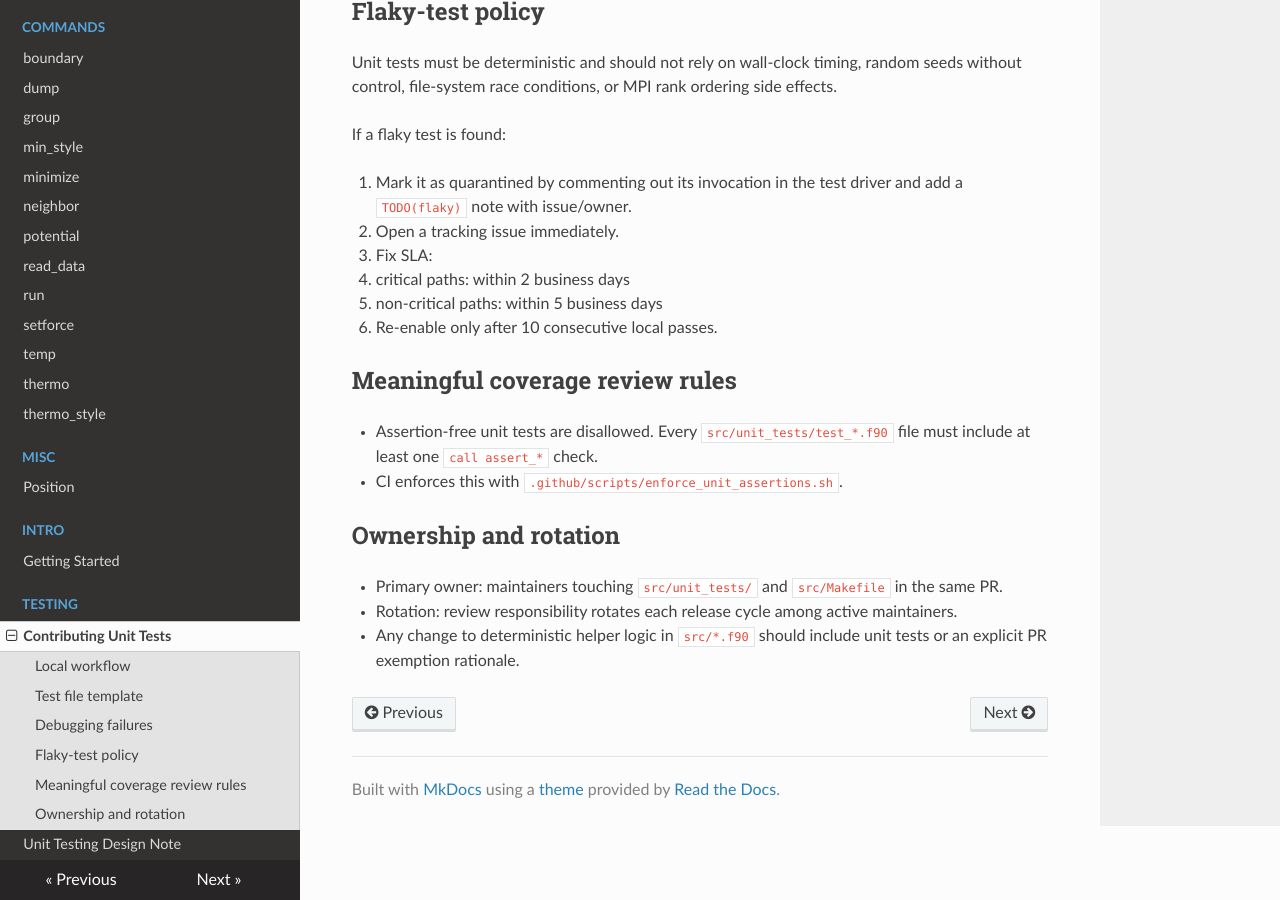
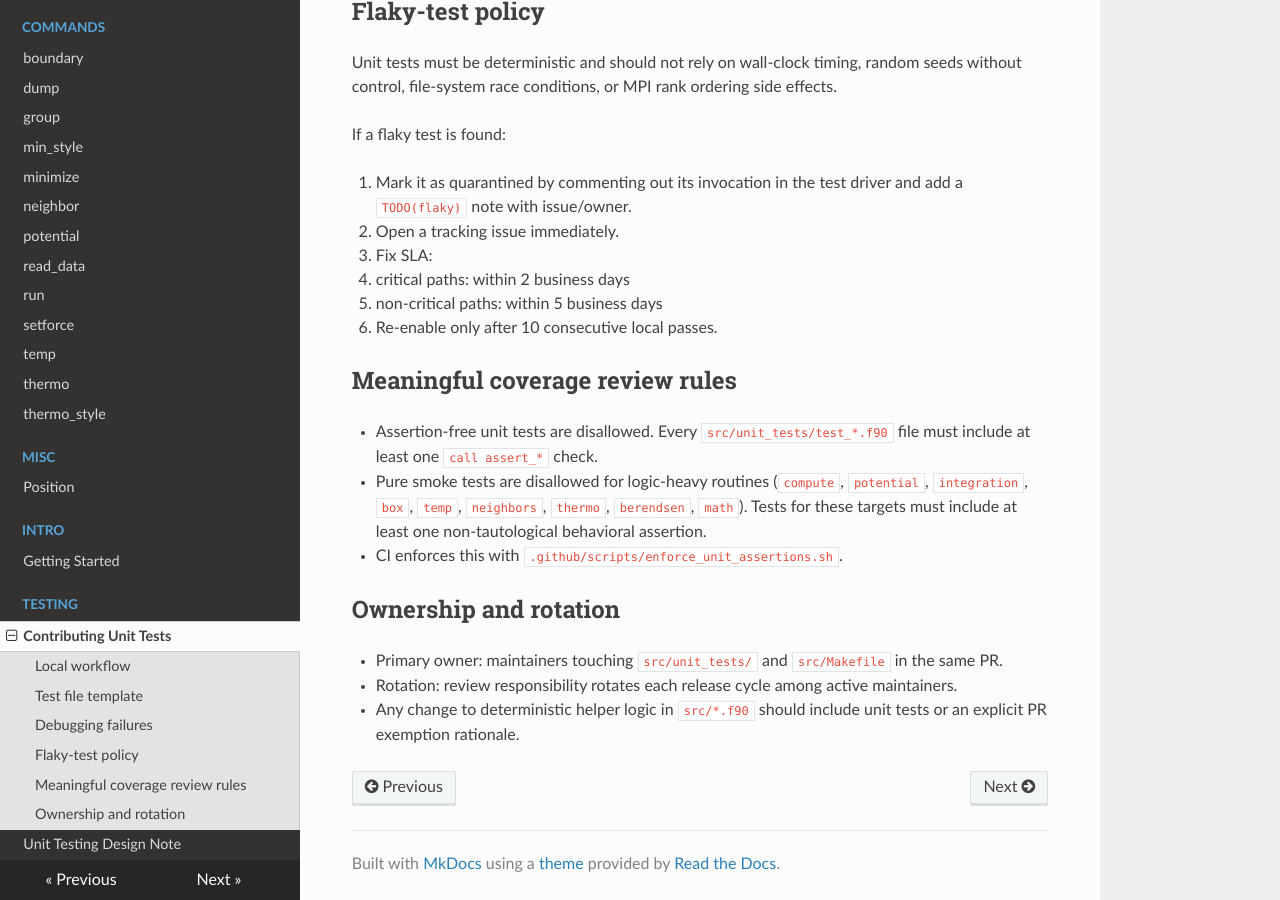
Before and after one commit to aselimov/vibeCAC, an MkDocs documentation site: the page built from docs/testing/contributing-unit-tests.md, in a window 1280 px wide and 900 px high, scrolled down 1294 px. Built offline with MkDocs 1.6.1, drawn with Linux system fonts in a browser that asks for light colours; nearby versions of some CDN libraries.

Commit message:
Enforce no-smoke rule for logic-heavy unit tests

```diff
--- a/docs/testing/contributing-unit-tests.md
+++ b/docs/testing/contributing-unit-tests.md
@@ -70,6 +70,7 @@ If a flaky test is found:
 ## Meaningful coverage review rules
 
 - Assertion-free unit tests are disallowed. Every `src/unit_tests/test_*.f90` file must include at least one `call assert_*` check.
+- Pure smoke tests are disallowed for logic-heavy routines (`compute`, `potential`, `integration`, `box`, `temp`, `neighbors`, `thermo`, `berendsen`, `math`). Tests for these targets must include at least one non-tautological behavioral assertion.
 - CI enforces this with `.github/scripts/enforce_unit_assertions.sh`.
 
 ## Ownership and rotation
```
Also changed, not shown: implementation.md (+1 -1 lines), 1 other file.
